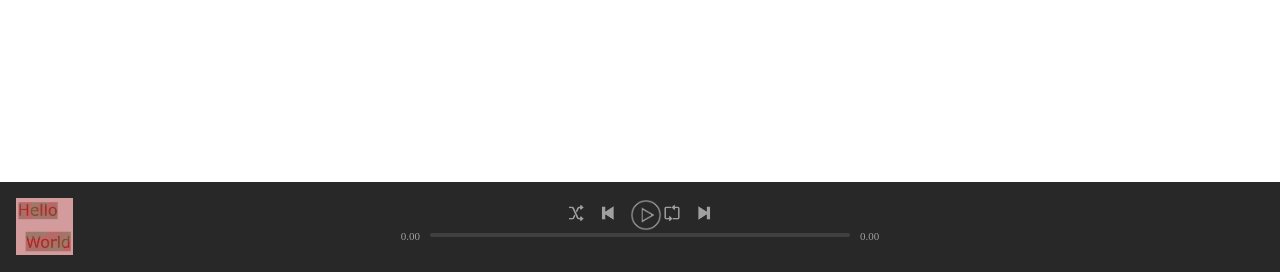
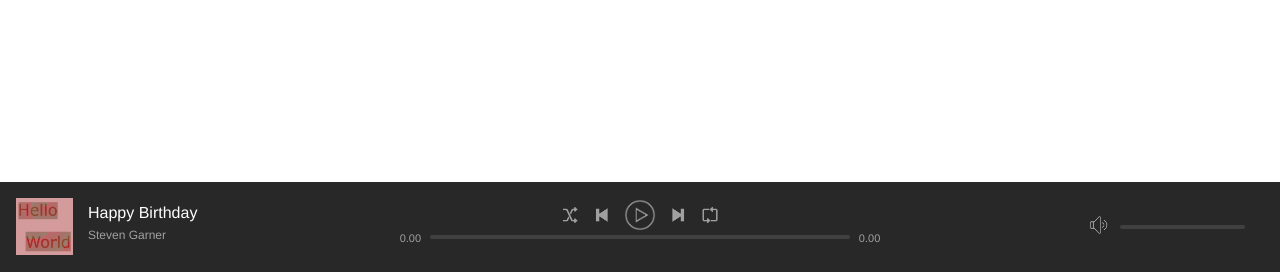
Before and after one commit to steveng2/Slotify, a PHP site: page / in a window 1280 px wide. Shown: the part 528-800 px from the top of the page. Run offline with PHP 8.4, Linux system fonts and the light colour scheme; the visitor is signed in with stand-in values (Sample User, id 1).

Commit message:
built nowPlayingBar with volume add, icon for nowPlayingBar

```diff
--- a/assets/css/style.css
+++ b/assets/css/style.css
@@ -2,6 +2,11 @@ html, body {
 	padding: 0;
 	margin: 0;
 	height: 100%;
+}
+
+* {
+	font-family: "Helvetica Neue", Helvetica, Arial, sans-serif;
+	color: #fff;
 }
 
 #nowPlayingBarContainer {
@@ -24,17 +29,25 @@ html, body {
 	width: 30%;
     min-width: 180px;
 }
+
+#nowPlayingRight {
+	position: relative;
+    margin-top: 16px;
+}
+
 #nowPlayingCenter {
 	width: 40%;
     max-width: 700px;
     display: flex;
     flex-direction: column;
-    align-content: center;
+    align-items: center;
 }
+
 #nowPlayingBar .content {
 	width: 100%;
 	height: 57px;
 }
+
 .playerControls .buttons {
 	margin: 0 auto;
     display: table;
@@ -45,23 +58,20 @@ html, body {
     border: none;
     vertical-align: middle;
 }
+
 .controlButton img {
-    width 20px;
+	width: 20px;
     height: 20px;
 }
+
 .controlButton.play img,
 .controlButton.pause img {
 	width: 32px;
 	height: 32px;
 }
+
 .controlButton:hover {
 	cursor: pointer;
-}
-
-.controlButton.play,
-.controlButton.pause {
-    width: 32px;
-    height: 32px;
 }
 
 .progressTime {
@@ -74,6 +84,7 @@ html, body {
 .playbackBar {
 	display: flex;
 }
+
 .progressBar {
 	width: 100%;
     height: 12px;
@@ -87,6 +98,7 @@ html, body {
     width: 100%;
     border-radius: 2px;
 }
+
 .progress {
 	background-color: #a0a0a0;
     height: 4px;
@@ -97,6 +109,7 @@ html, body {
 .playbackBar .progressBar {
 	margin-top: 3px;
 }
+
 #nowPlayingLeft .albumArtwork {
 	height: 100%;
     max-width: 57px;
@@ -104,3 +117,33 @@ html, body {
     float: left;
     background-size: cover;
 }
+
+#nowPlayingLeft .trackInfo {
+	display: table;
+}
+
+#nowPlayingLeft .trackInfo .trackName {
+	margin: 6px 0;
+    display: inline-block;
+    width: 100%;
+}
+
+#nowPlayingLeft .trackInfo .artistName span {
+	font-size: 12px;
+    color: #a0a0a0;
+}
+
+.volumeBar {
+	width: 180px;
+    position: absolute;
+    right: 0;
+}
+
+.volumeBar .progressBar {
+	width: 125px;
+}
+
+#topContainer {
+	min-height: 100%;
+	width: 100%;
+}
--- a/index.php
+++ b/index.php
@@ -1,7 +1,7 @@
 <?php
 include("includes/config.php");
 
-// session_destory(); LOGOUT
+//session_destroy(); LOGOUT
 
 if(isset($_SESSION['userLoggedIn'])) {
 	$userLoggedIn = $_SESSION['userLoggedIn'];
@@ -9,26 +9,48 @@ if(isset($_SESSION['userLoggedIn'])) {
 else {
 	header("Location: register.php");
 }
+
 ?>
 
-<!DOCTYPE html>
-<html lang="en">
+<html>
 <head>
-    <meta charset="UTF-8">
-    <title>Welcome to Slotify</title>
-    <link rel="stylesheet" href="assets/css/style.css">
+	<title>Welcome to Slotify!</title>
+
+	<link rel="stylesheet" type="text/css" href="assets/css/style.css">
 </head>
+
 <body>
 
+	<div id="mainContainer">
+
+		<div id="topContainer">
+
+		</div>
+
+
 		<div id="nowPlayingBarContainer">
+
 			<div id="nowPlayingBar">
 
 				<div id="nowPlayingLeft">
 					<div class="content">
 						<span class="albumLink">
+							<img src="assets/images/squareart.png" class="albumArtwork">
+						</span>
 
-                      <img src="assets/images/squareart.png" alt="AlbumArtwork" class="albumArtwork">
+						<div class="trackInfo">
+
+							<span class="trackName">
+								<span>Happy Birthday</span>
 							</span>
+
+							<span class="artistName">
+								<span>Steven Garner</span>
+							</span>
+
+						</div>
+
+
 
 					</div>
 				</div>
@@ -48,31 +70,63 @@ else {
 							</button>
 
 							<button class="controlButton play" title="Play button">
-                              <img src="assets/images/icons/play.png" alt="Play button">
+								<img src="assets/images/icons/play.png" alt="Play">
 							</button>
 
 							<button class="controlButton pause" title="Pause button" style="display: none;">
-                              <img src="assets/images/icons/pause.png" alt="Pause button">
-                          </button>
-
-                          <button class="controlButton repeat" title="repeat button">
-                              <img src="assets/images/icons/repeat.png" alt="Repeat">
+								<img src="assets/images/icons/pause.png" alt="Pause">
 							</button>
 
 							<button class="controlButton next" title="Next button">
-                              <img src="assets/images/icons/next.png" alt="next">
+								<img src="assets/images/icons/next.png" alt="Next">
+							</button>
+
+							<button class="controlButton repeat" title="Repeat button">
+								<img src="assets/images/icons/repeat.png" alt="Repeat">
 							</button>
 
 						</div>
 
+
 						<div class="playbackBar">
+
 							<span class="progressTime current">0.00</span>
+
 							<div class="progressBar">
 								<div class="progressBarBg">
 									<div class="progress"></div>
 								</div>
 							</div>
+
 							<span class="progressTime remaining">0.00</span>
+
+
+						</div>
+
+
+					</div>
+
+
+				</div>
+
+				<div id="nowPlayingRight">
+					<div class="volumeBar">
+
+						<button class="controlButton volume" title="Volume button">
+							<img src="assets/images/icons/volume.png" alt="Volume">
+						</button>
+
+						<div class="progressBar">
+							<div class="progressBarBg">
+								<div class="progress"></div>
+							</div>
+						</div>
+
+					</div>
+				</div>
+
+
+
 
 			</div>
 
@@ -80,12 +134,9 @@ else {
 
 	</div>
 
-          <div id="nowPlayingRight">
 
-          </div>
 
-      </div>
 
-  </div>
 </body>
+
 </html>
```
Lines whose indentation alone changed are shown as unchanged.
